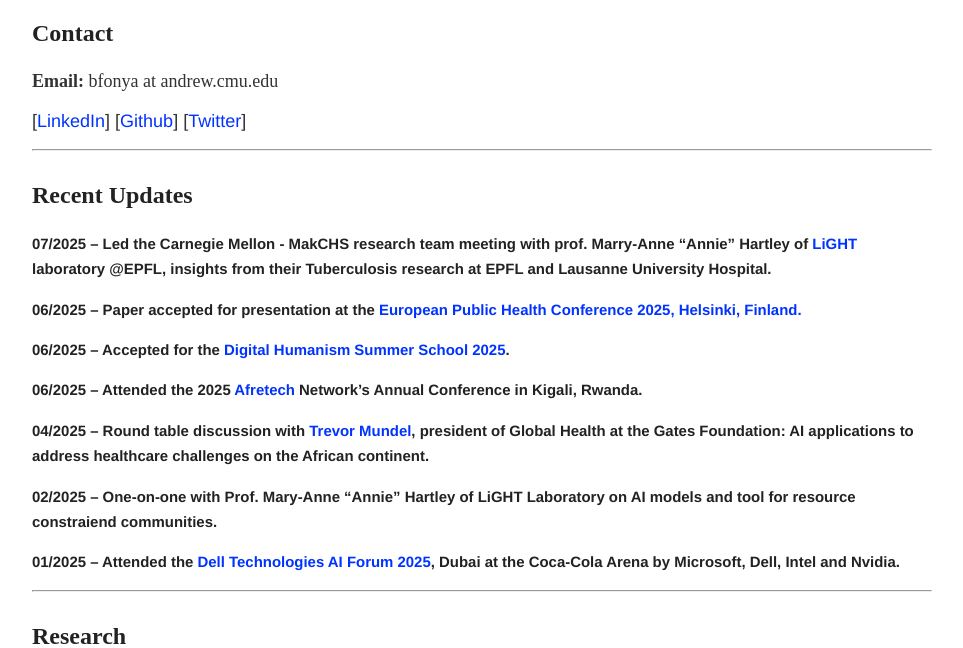
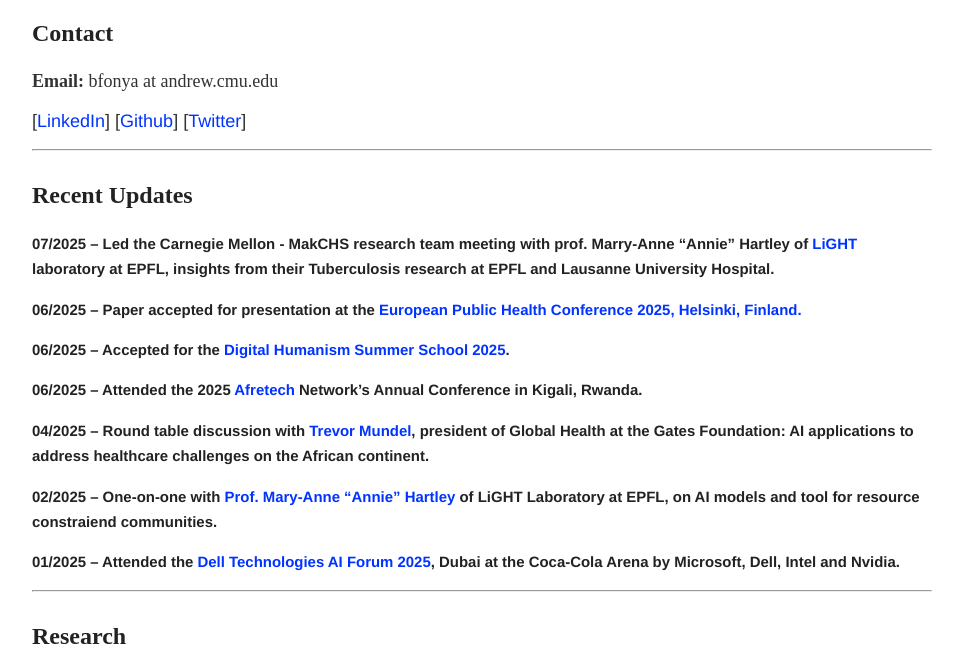
Before and after one commit to FonyaBrandone/FonyaBrandone.github.io, a Jekyll site: the page built from index.md, in a window 1280 px wide and 900 px high, scrolled down 436 px, cut to the strip 0-648 px from the top of the window. Shown: the whole strip, without its empty margins (158-1121 px from the left). Built offline with Jekyll 4.4.1, drawn with Linux system fonts in a browser that asks for light colours.

Commit message:
Updated recent update

```diff
--- a/index.md
+++ b/index.md
@@ -40,7 +40,7 @@
 
 <span style="font-family:'Candara Light';">
 
-##### **07/2025** – Led the Carnegie Mellon - MakCHS research team meeting with prof. Marry-Anne "Annie" Hartley of <a href='https://www.light-laboratory.org/'>LiGHT</a> laboratory @EPFL, insights from their Tuberculosis research at EPFL and Lausanne University Hospital. <br>
+##### **07/2025** – Led the Carnegie Mellon - MakCHS research team meeting with prof. Marry-Anne "Annie" Hartley of <a href='https://www.light-laboratory.org/'>LiGHT</a> laboratory at EPFL, insights from their Tuberculosis research at EPFL and Lausanne University Hospital. <br>
 
 ##### **06/2025** – Paper accepted for presentation at the <a href='https://ephconference.eu/'>European Public Health Conference 2025, Helsinki, Finland.</a><br>
 
@@ -50,7 +50,7 @@
 
 ##### **04/2025** – Round table discussion with <a href='https://www.gatesfoundation.org/about/leadership/trevor-mundel'>Trevor Mundel</a>, president of Global Health at the Gates Foundation: AI applications to address healthcare challenges on the African continent.<br>
 
-##### **02/2025** – One-on-one with Prof. Mary-Anne “Annie” Hartley of LiGHT Laboratory on AI models and tool for resource constraiend communities.<br>
+##### **02/2025** – One-on-one with <a href='https://people.epfl.ch/mary-anne.hartley?lang=en'>Prof. Mary-Anne “Annie” Hartley</a> of LiGHT Laboratory at EPFL, on AI models and tool for resource constraiend communities.<br>
 
 ##### **01/2025** – Attended the <a href='https://events.dell.com/event/ce14c9e1-18e7-4347-aa04-f0e2ce851129/summary'>Dell Technologies AI Forum 2025</a>, Dubai at the Coca-Cola Arena by Microsoft, Dell, Intel and Nvidia. <br>
 
```
